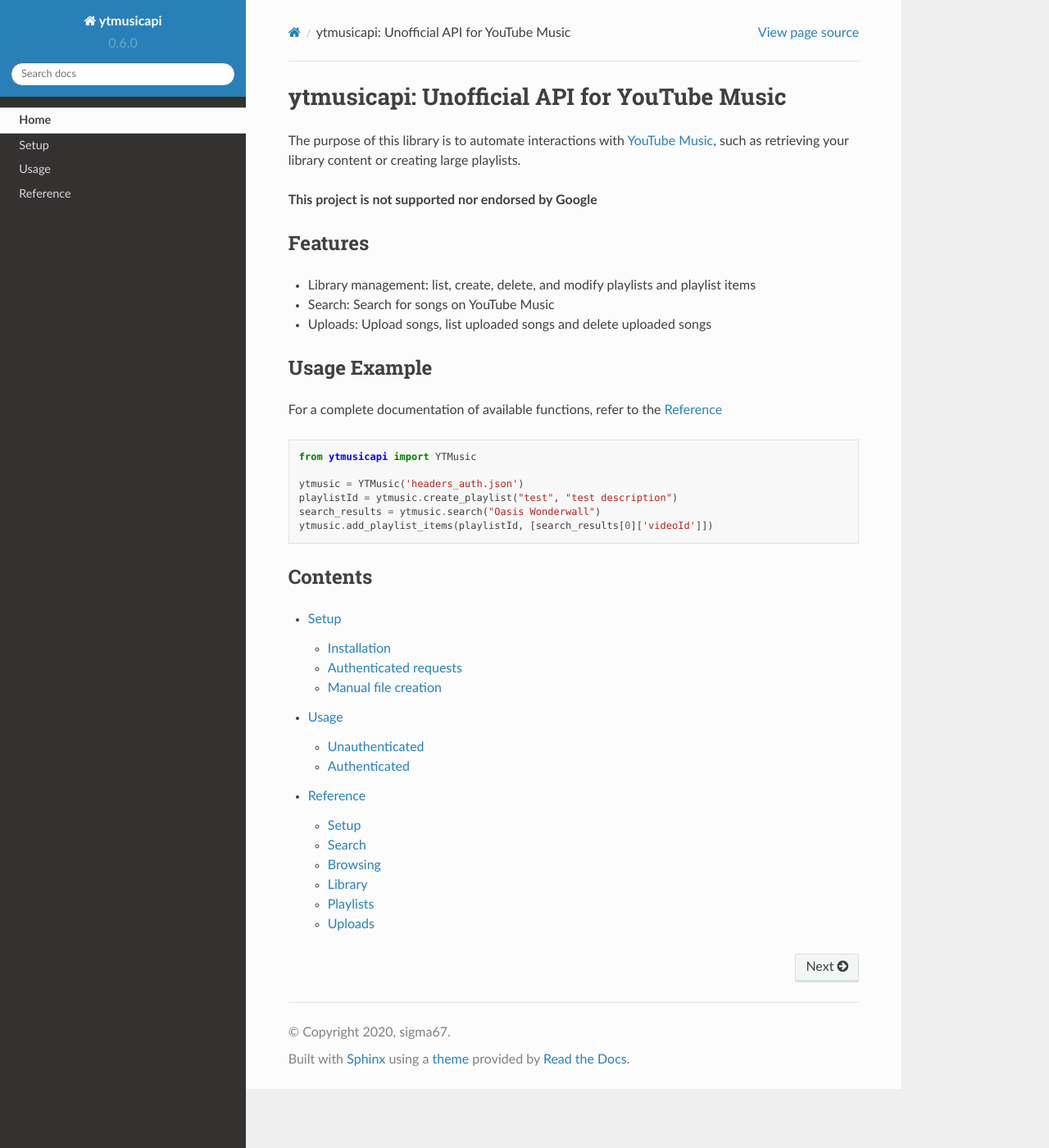
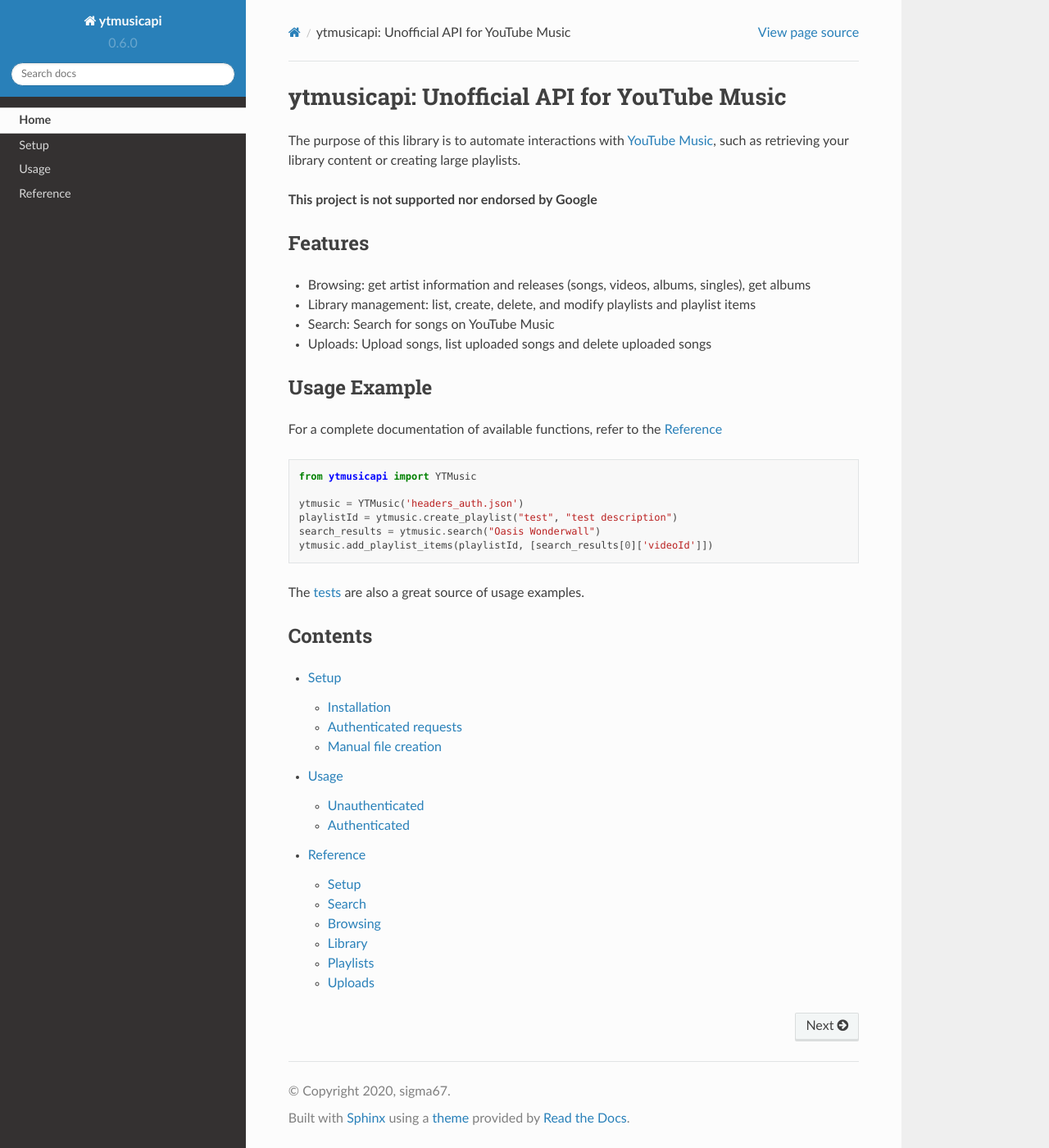
Before and after one commit to sigma67/ytmusicapi, a Sphinx documentation site: the page built from docs/source/index.rst, in a window 1280 px wide and 1400 px high. Shown: the whole window at 82% size. Built offline with Sphinx 7.4.7 and the Read the Docs theme 2.0.0, drawn with Linux system fonts in a browser that asks for light colours.

Commit message:
Update docs

```diff
--- a/docs/source/index.rst
+++ b/docs/source/index.rst
@@ -12,6 +12,7 @@
 
 Features
 --------
+-  Browsing: get artist information and releases (songs, videos, albums, singles), get albums
 -  Library management: list, create, delete, and modify playlists and playlist items
 -  Search: Search for songs on YouTube Music
 -  Uploads: Upload songs, list uploaded songs and delete uploaded songs
@@ -29,6 +30,7 @@
     search_results = ytmusic.search("Oasis Wonderwall")
     ytmusic.add_playlist_items(playlistId, [search_results[0]['videoId']])
 
+The `tests <https://github.com/sigma67/ytmusicapi/blob/master/ytmusicapi/test.py/>`_ are also a great source of usage examples.
 
 
 Contents
--- a/docs/source/reference.rst
+++ b/docs/source/reference.rst
@@ -22,6 +22,7 @@
 Browsing
 --------
 .. automethod:: YTMusic.get_artist
+.. automethod:: YTMusic.get_artist_albums
 .. automethod:: YTMusic.get_album
 
 Library
```
